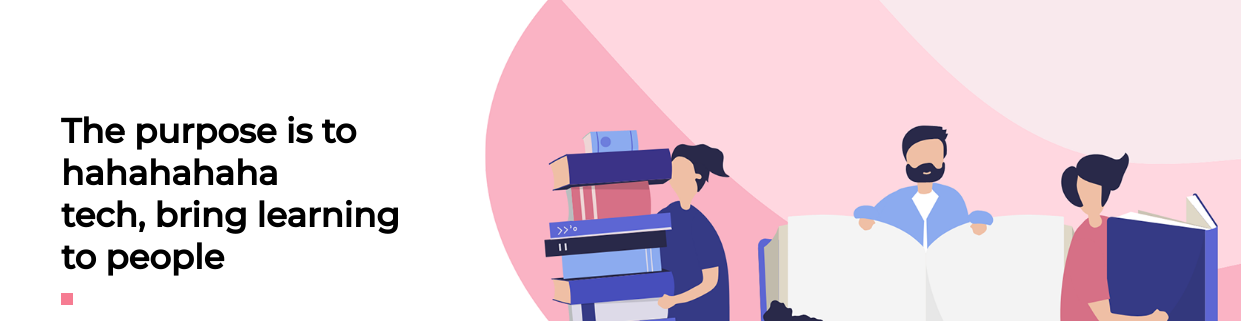
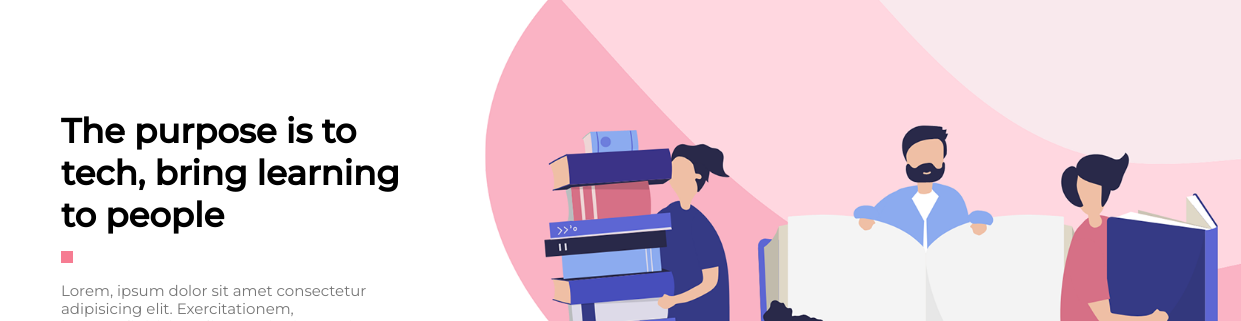
Before and after one commit to Tushara00/learning, a plain HTML site: page index.html in a window 1280 px wide. Shown: the part 133-454 px from the top of the page, 39-1280 px from the left. Drawn offline with Linux system fonts and the light colour scheme; some packages are replaced by stand-ins of ours; a script that the page names is missing.

Commit message:
Update index.html

```diff
--- a/index.html
+++ b/index.html
@@ -15,7 +15,7 @@
         <div class="container">
             <img src="images/logo.png" class="logo">
             <div class="header-text">
-                <h1> The purpose is to hahahahaha<br>tech, bring learning to people</h1>
+                <h1> The purpose is to<br>tech, bring learning to people</h1>
                 <span class="square"></span>
                 <p>Lorem, ipsum dolor sit amet consectetur adipisicing elit. Exercitationem, ipsum.adipisicing elit. Exercitationem, ipsum.</p>
                 <button class="common-btn">Read More</button>
```
